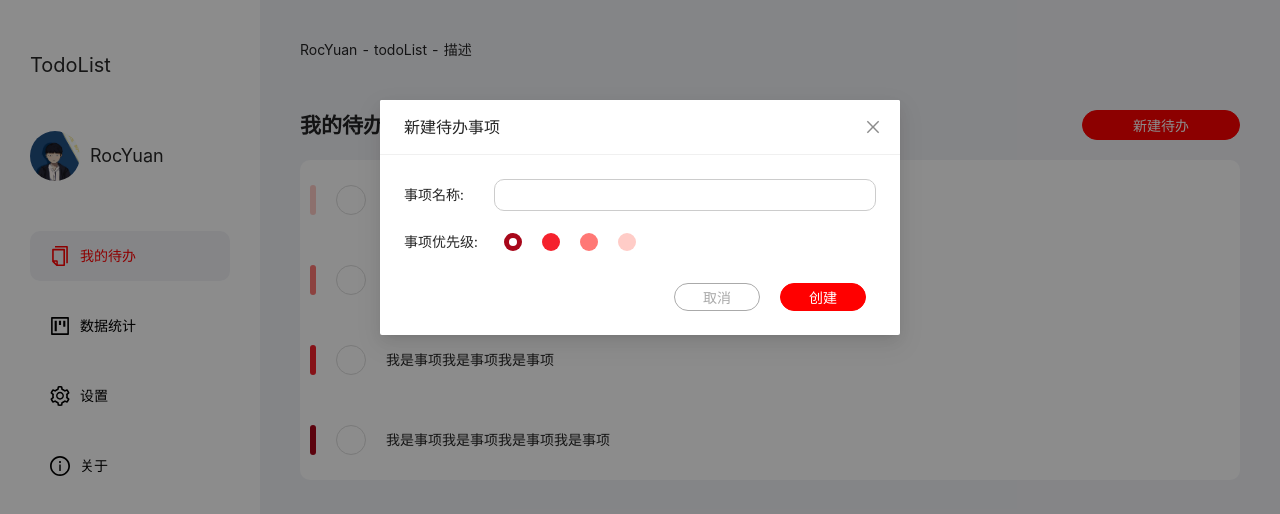
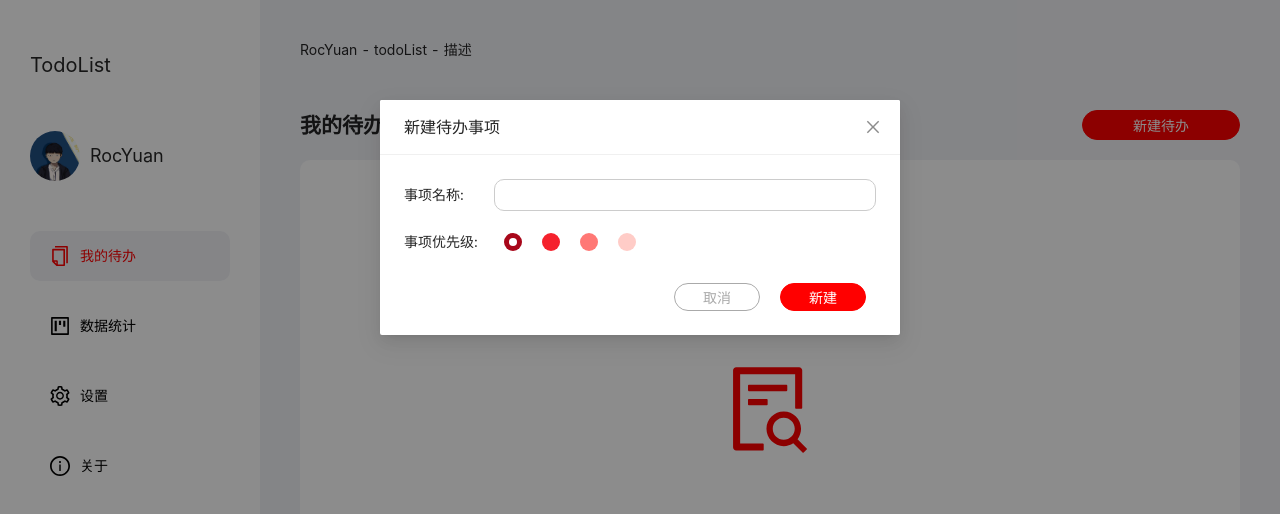
Before and after one commit to rocyuan666/roc-todolist, a React (Create React App) app: page /#/home/my-await-handle in a window 1280 px wide. Both pictures are taken after a click on the element "新建待办". Shown: the top 514 px of the page. Built offline with nearby package versions, Linux system fonts and the light colour scheme; the HTML template or start-up script is replaced by a standard one.

Commit message:
删除事项功能；空事项图标展示

```diff
--- /dev/null
+++ b/src/components/none-page/index.tsx
@@ -0,0 +1,15 @@
+import React, { PureComponent } from 'react';
+
+import { StyledNonePageWrap } from "./styled";
+
+import { FileSearchOutlined } from "@ant-design/icons";
+
+export default class CpnRocNonePage extends PureComponent {
+	render() {
+		return (
+			<StyledNonePageWrap height={500}>
+				<FileSearchOutlined className="icon-none" />
+			</StyledNonePageWrap>
+		)
+	}
+}
--- /dev/null
+++ b/src/components/none-page/styled.tsx
@@ -0,0 +1,16 @@
+import styled from "styled-components";
+
+interface IProps{
+	height: number
+}
+
+export const StyledNonePageWrap = styled.div`
+	height: ${(props: IProps) => props.height + "px"};
+	display: flex;
+	justify-content: center;
+	align-items: center;
+	.icon-none{
+		font-size: 88px;
+		color: #f00;
+	}
+`
--- a/src/pages/home/c-pages/my-await-handle/c-cpns/create-matter-cont/index.tsx
+++ b/src/pages/home/c-pages/my-await-handle/c-cpns/create-matter-cont/index.tsx
@@ -6,24 +6,45 @@ import { StyledCreateMatterContWrap } from "./styled";
 import { message } from "antd";
 
 interface Istate {
-	urgantColorList: string[],
+	urgentColorList: string[],
 	urgentActiveIndex: number,
-	matterCont: string
+	matterCont: string,
+	isEdit: boolean
 }
 
 interface Iprops {
 	propClickCancel: () => void,
-	propClickOk: (urgentState: string, text: string) => void
+	propClickOk: (urgentState: string, text: string, isEdit: boolean) => void,
+	urgentColor: string,
+	matterName: string
 }
 
 export default class CpnRocCreateMatterCont extends PureComponent<Iprops, Istate> {
 	constructor(props: Iprops) {
 		super(props)
 		this.state = {
-			urgantColorList: ["#a8071a", "#f5222d", "#ff7875", "#ffccc7"],
+			urgentColorList: ["#a8071a", "#f5222d", "#ff7875", "#ffccc7"],
 			urgentActiveIndex: 0,
-			matterCont: ""
+			matterCont: "",
+			isEdit: false
 		}
+	}
+	componentDidMount() {
+		let newUrgentActiveIndex: number = 0;
+		this.state.urgentColorList.forEach((item: string, index: number) => {
+			if (this.props.urgentColor === item) {
+				newUrgentActiveIndex = index
+			}
+		})
+		if (this.props.matterName) {
+			this.setState({
+				isEdit: true
+			})
+		}
+		this.setState({
+			matterCont: this.props.matterName,
+			urgentActiveIndex: newUrgentActiveIndex
+		})
 	}
 	// 处理点击取消
 	handleClickCancel() {
@@ -31,9 +52,10 @@ export default class CpnRocCreateMatterCont extends PureComponent<Iprops, Istate
 	}
 	// 处理点击创建
 	handleClickOk() {
-		const { urgantColorList, urgentActiveIndex, matterCont } = this.state;
-		if (matterCont.trim() === "") return message.error("事项名称不能为空！")
-		this.props.propClickOk(urgantColorList[urgentActiveIndex], matterCont)
+		const { urgentColorList, urgentActiveIndex, matterCont, isEdit } = this.state;
+		if (matterCont.trim() === "")
+			return message.error("事项名称不能为空！")
+		this.props.propClickOk(urgentColorList[urgentActiveIndex], matterCont, isEdit)
 	}
 	// 处理修改优先级改变
 	changeUrgentIndex(index: number) {
@@ -48,7 +70,7 @@ export default class CpnRocCreateMatterCont extends PureComponent<Iprops, Istate
 		})
 	}
 	render() {
-		const { urgantColorList, urgentActiveIndex, matterCont } = this.state;
+		const { urgentColorList, urgentActiveIndex, matterCont, isEdit } = this.state;
 		return (
 			<StyledCreateMatterContWrap>
 				<div className="inpt-box">
@@ -64,7 +86,7 @@ export default class CpnRocCreateMatterCont extends PureComponent<Iprops, Istate
 					<label className="name" htmlFor="matter-urgent">事项优先级:</label>
 					<div className="value-box">
 						{
-							urgantColorList.map((item: string, index: number) => {
+							urgentColorList.map((item: string, index: number) => {
 								return (
 									<span
 										key={index}
@@ -83,7 +105,7 @@ export default class CpnRocCreateMatterCont extends PureComponent<Iprops, Istate
 				</div>
 				<div className="btn-box">
 					<span className="cancel" onClick={() => { this.handleClickCancel() }}>取消</span>
-					<span className="ok" onClick={() => { this.handleClickOk() }}>创建</span>
+					<span className="ok" onClick={() => { this.handleClickOk() }}>{isEdit ? "修改" : "新建"}</span>
 				</div>
 			</StyledCreateMatterContWrap>
 		)
--- a/src/pages/home/c-pages/my-await-handle/index.tsx
+++ b/src/pages/home/c-pages/my-await-handle/index.tsx
@@ -7,9 +7,10 @@ import { actionChangeMatterList } from "../../../../store/actions";
 import { StyledMyAwaitHandleWrap, StyledMatterWrap } from "./styled";
 
 import { Modal } from "antd";
-import { FormOutlined, DeleteOutlined, CheckOutlined } from "@ant-design/icons";
+import { FormOutlined, DeleteOutlined, CheckOutlined, ExclamationCircleOutlined } from "@ant-design/icons";
 import { connect } from "react-redux";
 import CpnRocCreateMatterCont from "./c-cpns/create-matter-cont";
+import CpmRocNonePage from "../../../../components/none-page";
 
 interface IProps {
 	matterList: IMatterItem[],
@@ -25,7 +26,10 @@ export interface IMatterItem {
 
 interface IState {
 	matterList: IMatterItem[],
-	isPopShow: boolean
+	isPopShow: boolean,
+	popTile: string,
+	matterName: string,
+	urgentColor: string
 }
 
 class RocMyAwaitHandle extends PureComponent<IProps, IState, IMatterItem> {
@@ -33,22 +37,31 @@ class RocMyAwaitHandle extends PureComponent<IProps, IState, IMatterItem> {
 		super(props)
 		this.state = {
 			matterList: [],
-			isPopShow: false
+			isPopShow: false,
+			popTile: "",
+			matterName: "",
+			urgentColor: ""
 		}
 	}
 	// 点击了确定
-	clickOk(urgentState: string, text: string) {
+	clickOk(urgentState: string, text: string, isEdit: boolean) {
 		const newMatterItem: IMatterItem = {
 			urgentState,
 			state: false,
 			text
 		}
 		const newMatterList: IMatterItem[] = [...this.props.matterList];
+		if (isEdit) {
+			// 修改
+
+		} else {
+			// 新建
 			newMatterList.unshift(newMatterItem)
 			this.props.changeMatterList(newMatterList)
 			this.setState({
 				isPopShow: false
 			})
+		}
 	}
 	// 点击了取消
 	clickCancel() {
@@ -59,7 +72,10 @@ class RocMyAwaitHandle extends PureComponent<IProps, IState, IMatterItem> {
 	// 新建事项
 	cerateMatter() {
 		this.setState({
-			isPopShow: true
+			popTile: "新建待办事项",
+			isPopShow: true,
+			urgentColor: "",
+			matterName: ""
 		})
 	}
 	// 处理事项状态改变
@@ -75,34 +91,36 @@ class RocMyAwaitHandle extends PureComponent<IProps, IState, IMatterItem> {
 		})
 		this.props.changeMatterList(editMatterList);
 	}
-	render() {
-		const { isPopShow } = this.state;
-		const { matterList } = this.props;
+	// 编辑事项
+	handleEdit(index: number) {
+		this.setState({
+			popTile: "修改待办事项",
+			isPopShow: true,
+			urgentColor: this.props.matterList[index].urgentState,
+			matterName: this.props.matterList[index].text
+		})
+	}
+	// 删除事项
+	handleDelete(index: number) {
+		const that = this;
+		console.log("删除事项", index)
+		Modal.confirm({
+			title: '删除事项',
+			icon: <ExclamationCircleOutlined />,
+			content: '您确定要删除此事项？',
+			okText: '确认',
+			cancelText: '取消',
+			onOk() {
+				const newMatterList = [...that.props.matterList]
+				newMatterList.splice(index, 1)
+				that.props.changeMatterList(newMatterList)
+			}
+		});
+	}
+	// 事项列表渲染
+	matterListRender(matterList: IMatterItem[]) {
+		if (matterList.length) {
 			return (
-			<StyledMyAwaitHandleWrap>
-				<div className="title-box">
-					<h2>我的待办</h2>
-					<span className="btn-create" onClick={(e: unknown) => { this.cerateMatter() }}>新建待办</span>
-				</div>
-				{/* 新建待办弹窗 */}
-				<Modal
-					title="新建待办事项"
-					visible={isPopShow}
-					cancelText="取消"
-					okText="创建"
-					destroyOnClose={true}
-					footer={null}
-					onCancel={_ => { this.clickCancel() }}
-				>
-					<CpnRocCreateMatterCont
-						propClickCancel={() => { this.clickCancel() }}
-						propClickOk={(urgentState: string, text: string) => { this.clickOk(urgentState, text) }}
-					/>
-				</Modal>
-				{/* 事项 */}
-				<StyledMatterWrap>
-					{/* 每项事项 */}
-					{
 				matterList.map((matterItem: IMatterItem, matterIndex) => {
 					return (
 						<div
@@ -138,12 +156,52 @@ class RocMyAwaitHandle extends PureComponent<IProps, IState, IMatterItem> {
 								<p className="text">{matterItem.text}</p>
 							</div>
 							<div className="right-box">
-										<FormOutlined className="icon-edit" />
-										<DeleteOutlined className="icon-delete" />
+								{
+									!matterItem.state &&
+									<FormOutlined onClick={() => { this.handleEdit(matterIndex) }} className="icon-edit" />
+								}
+								<DeleteOutlined onClick={() => { this.handleDelete(matterIndex) }} className="icon-delete" />
 							</div>
 						</div>
 					)
 				})
+			)
+		} else {
+			return <CpmRocNonePage />
+		}
+	}
+	// 渲染
+	render() {
+		const { isPopShow, popTile, matterName, urgentColor } = this.state;
+		const { matterList } = this.props;
+		return (
+			<StyledMyAwaitHandleWrap>
+				<div className="title-box">
+					<h2>我的待办</h2>
+					<span className="btn-create" onClick={(e: unknown) => { this.cerateMatter() }}>新建待办</span>
+				</div>
+				{/* 新建待办弹窗 */}
+				<Modal
+					title={popTile}
+					visible={isPopShow}
+					cancelText="取消"
+					okText="创建"
+					destroyOnClose={true}
+					footer={null}
+					onCancel={_ => { this.clickCancel() }}
+				>
+					<CpnRocCreateMatterCont
+						propClickCancel={() => { this.clickCancel() }}
+						propClickOk={(urgentState: string, text: string, isEdit: boolean) => { this.clickOk(urgentState, text, isEdit) }}
+						matterName={matterName}
+						urgentColor={urgentColor}
+					/>
+				</Modal>
+				{/* 事项 */}
+				<StyledMatterWrap>
+					{/* 每项事项 */}
+					{
+						this.matterListRender(matterList)
 					}
 				</StyledMatterWrap>
 			</StyledMyAwaitHandleWrap>
--- a/src/pages/home/c-pages/my-await-handle/styled.tsx
+++ b/src/pages/home/c-pages/my-await-handle/styled.tsx
@@ -107,6 +107,8 @@ export const StyledMatterWrap = styled.div`
 			}
 		}
 		.right-box{
+			display: flex;
+			justify-content: center;
 			width: 125px;
 			opacity: 0;
 			transition: all .3s;
--- a/src/store/reducer.tsx
+++ b/src/store/reducer.tsx
@@ -5,12 +5,7 @@ export type TypeML = {
 }
 let defaultState: TypeML
 defaultState = {
-	matterList: [
-		{ urgentState: "#ffccc7", state: false, text: "我是事项" },
-		{ urgentState: "#ff7875", state: false, text: "我是事项我是事项" },
-		{ urgentState: "#f5222d", state: false, text: "我是事项我是事项我是事项" },
-		{ urgentState: "#a8071a", state: false, text: "我是事项我是事项我是事项我是事项" },
-	]
+	matterList: []
 }
 
 function reducer(state = defaultState, action: { type: string, [propName: string]: any }): TypeML {
```
Lines whose indentation alone changed are shown as unchanged.
